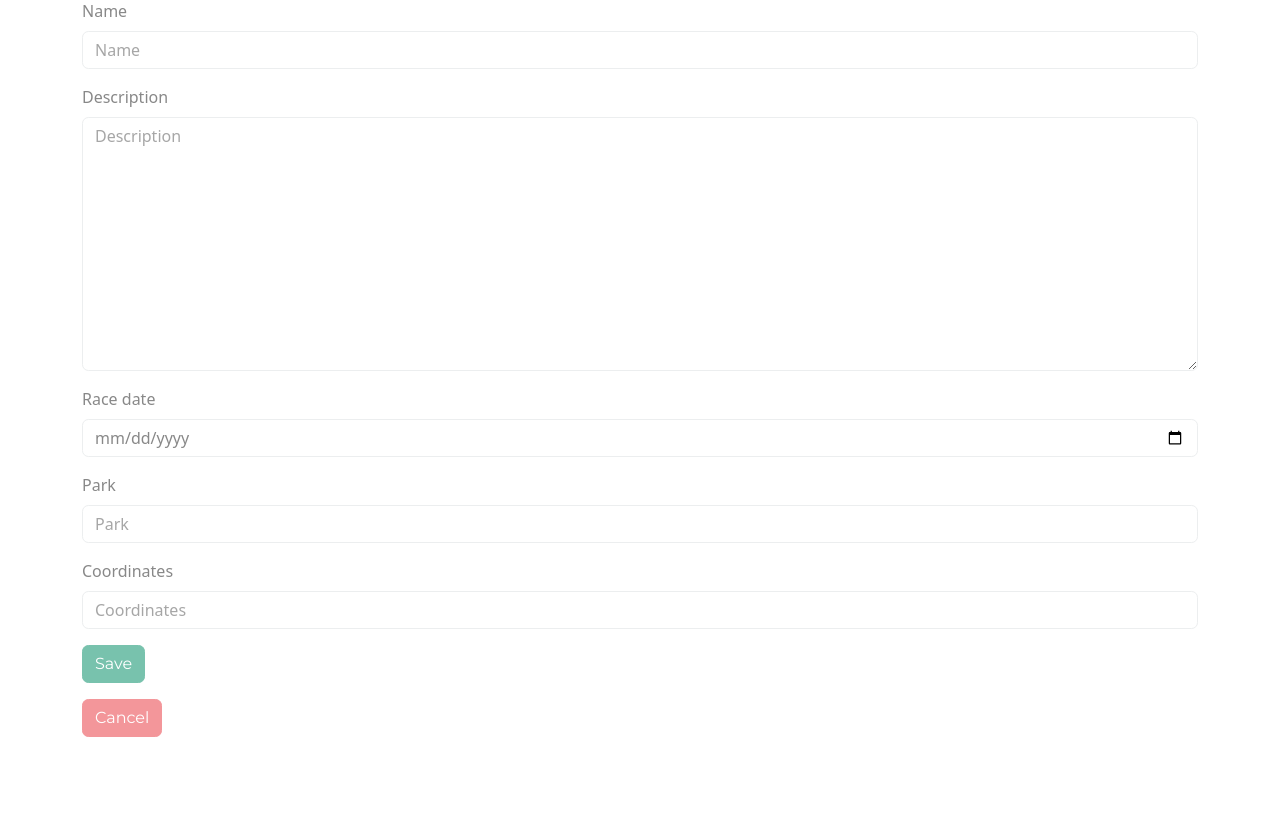
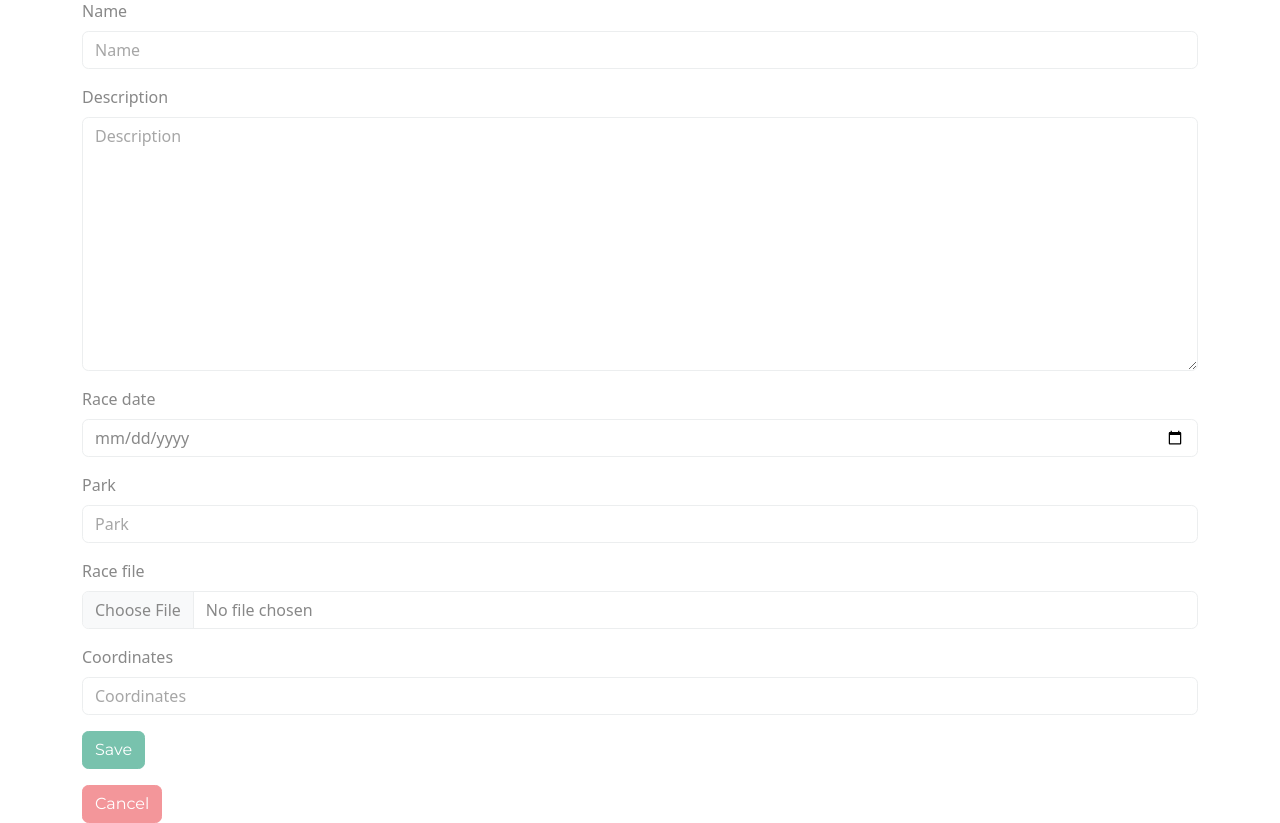
Before and after one commit to lukasz-pudlo/southbyfive, a Django app: page /races/race/new/ in a window 1280 px wide. Shown: the part 57-880 px from the top of the page. Before the commit the page ends 794 px from the top, so only its background shows below. Run offline with Django 4.2, Linux system fonts and the light colour scheme; some libraries are stand-ins or nearby versions.

Commit message:
Add file field to Race model and form

```diff
--- a/sx5_project/races/forms.py
+++ b/sx5_project/races/forms.py
@@ -11,10 +11,11 @@ class RaceForm(forms.ModelForm):
     park = forms.CharField()
     coordinates = PlainLocationField(based_fields=['park'],
                                      initial='55.82, -4.26')
+    race_file = forms.FileField()
 
     class Meta:
         model = Race
-        fields = ['name', 'description', 'race_date', 'park']
+        fields = ['name', 'description', 'race_date', 'park', 'race_file']
 
 
 class ResultForm(forms.ModelForm):
--- a/sx5_project/races/models.py
+++ b/sx5_project/races/models.py
@@ -12,6 +12,8 @@ class Race(models.Model):
     race_date = models.DateField()
     date_added = models.DateTimeField(auto_now=True)
     date_modified = models.DateTimeField(auto_now_add=True)
+    race_file = models.FileField(
+        upload_to='races/%Y/%m/%d/', null=True, blank=True)
 
     def __str__(self):
         return self.name
--- a/sx5_project/races/views.py
+++ b/sx5_project/races/views.py
@@ -33,7 +33,7 @@ class RaceCreateView(CreateView):
 class RaceUpdateView(UpdateView):
     model = Race
     template_name = 'races/race_form.html'
-    fields = ['name', 'description', 'race_date']
+    fields = ['name', 'description', 'race_date', 'race_file']
 
 
 class RaceDeleteView(DeleteView):
--- a/sx5_project/sx5_project/settings.py
+++ b/sx5_project/sx5_project/settings.py
@@ -139,3 +139,6 @@ LOCATION_FIELD = {
     'provider.google.api_libraries': '',
     'provider.google.map.type': 'ROADMAP',
 }
+
+MEDIA_URL = '/media/'
+MEDIA_ROOT = os.path.join(BASE_DIR, 'media/')
--- a/sx5_project/sx5_project/templates/races/race_form.html
+++ b/sx5_project/sx5_project/templates/races/race_form.html
@@ -11,7 +11,7 @@
   <script src="https://code.jquery.com/jquery-3.6.0.min.js"></script> <!-- Adding jQuery -->
   {{ form.media }} <!-- Adding media files -->
 
-  <form method="post">
+  <form method="post" enctype="multipart/form-data">
     {% csrf_token %}
     {% bootstrap_form form %}
     <button type="submit" class="btn btn-primary">Save</button>
--- a/sx5_project/sx5_project/urls.py
+++ b/sx5_project/sx5_project/urls.py
@@ -1,7 +1,9 @@
 from django.contrib import admin
 from django.urls import path, include
+from django.conf import settings
+from django.conf.urls.static import static
 
 urlpatterns = [
     path('admin/', admin.site.urls),
     path('races/', include(('races.urls', 'races'), namespace='races'))
-]
+] + static(settings.MEDIA_URL, document_root=settings.MEDIA_ROOT)
```
Also changed, not shown: sx5_project/races/migrations/0013_race_race_file.py (added).
